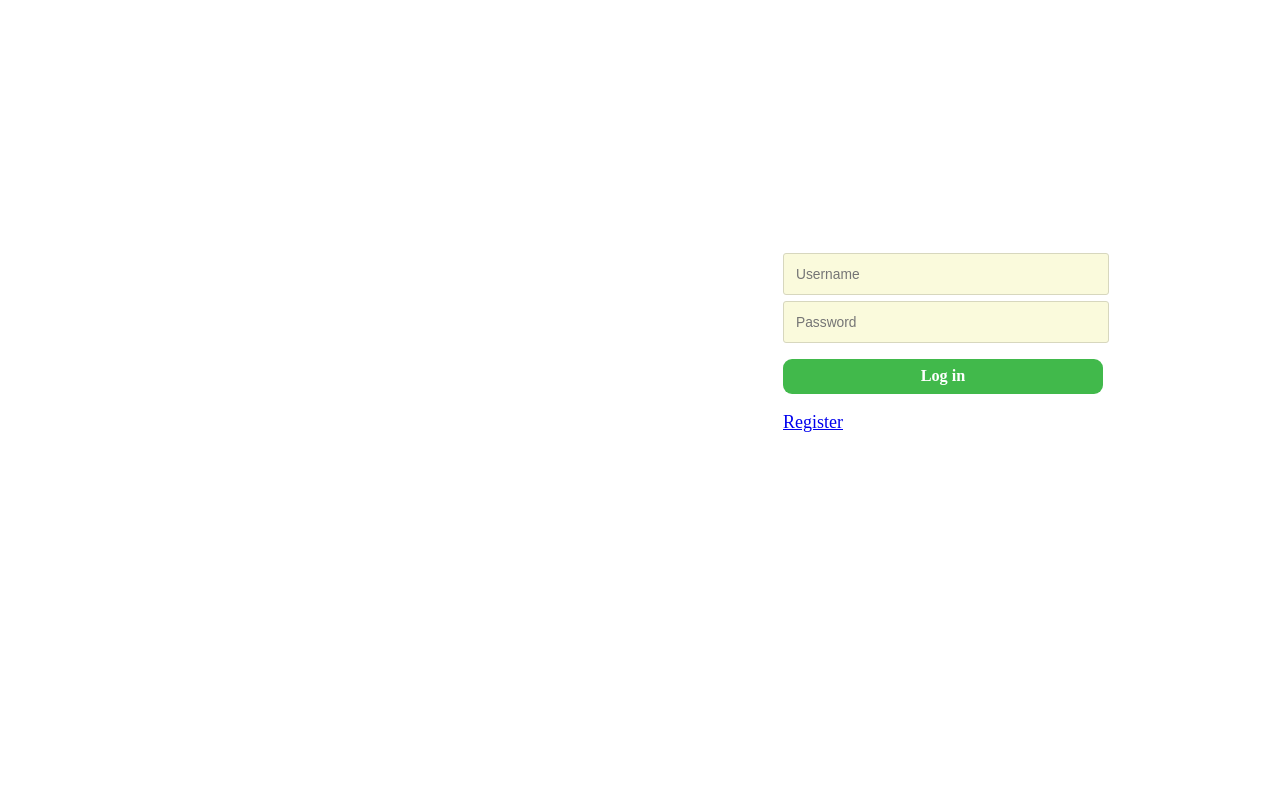
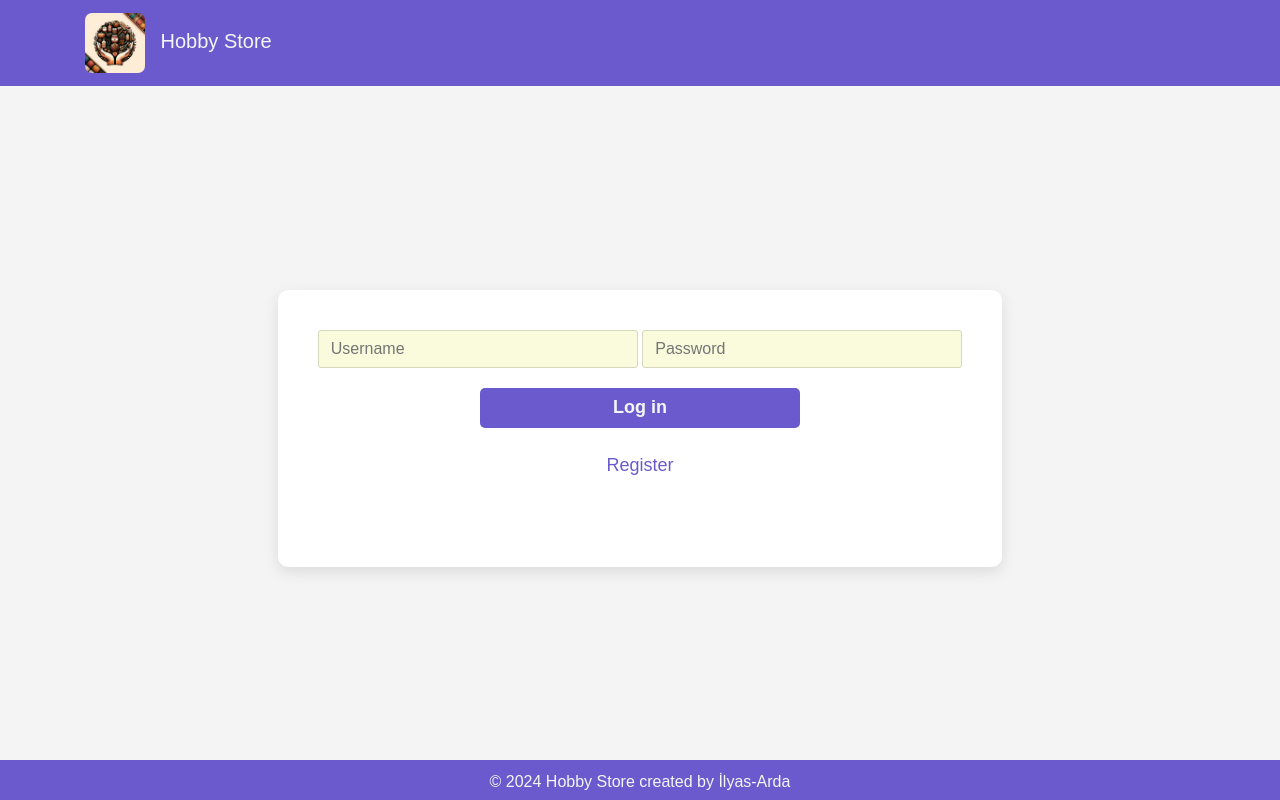
Before and after one commit to 1lyasm/hobby_store, a Flask app: page /login in a window 1280 px wide. Run offline with Flask 3, Linux system fonts and the light colour scheme; some libraries are stand-ins or nearby versions.

Commit message:
Style login page

```diff
--- a/templates/login.html
+++ b/templates/login.html
@@ -1,92 +1,134 @@
 <!DOCTYPE html>
 <html lang="en">
-
 <head>
     <meta charset="UTF-8">
-    <title> Login - Hobby store </title>
+    <title>Login - Hobby store</title>
 
+
+    <link rel="stylesheet" href="https://stackpath.bootstrapcdn.com/bootstrap/4.3.1/css/bootstrap.min.css">
     <style>
-        #uname_label,
-        #passw_label {
-            font-size: xx-large;
-            line-height: 70px;
+        body {
+            font-family: Arial, sans-serif; /* Consistent font */
+            background-color: #f4f4f4; /* Light background color */
+            display: flex;
+            align-items: center;
+            justify-content: center;
+            height: 100vh;
+            margin: 0;
+            padding-top: 56px;
         }
 
         #login_form {
-            margin-top: 250px;
-            margin-left: 775px;
+            background-color: white;
+            padding: 40px;
+            border-radius: 10px;
+            box-shadow: 0 5px 15px rgba(0,0,0,0.1);
+            text-align: center;
         }
 
         #uname_box,
         #passw_box {
             height: 38px;
             text-indent: 10px;
-            font-size: 0.365cm;
+            font-size: 16px;
             border-radius: 3px;
             width: 320px;
-            background-color: rgb(250, 250, 220);
-            border-width: 0.05cm;
-            border-style: solid;
-            border-color: rgb(215, 215, 190);
+            background-color: #fafadc;
+            border: 1px solid #d7d7be;
+            margin-bottom: 20px; /* Spacing between inputs */
         }
 
         #login_button {
-            height: 35px;
+            height: 40px;
             width: 320px;
-            border-radius: 9px;
-            font-size: 0.43cm;
+            border-radius: 5px;
+            font-size: 18px;
             font-weight: 600;
-            margin-left: 0px;
-            margin-top: -5px;
-            background-color: rgb(65, 185, 75);
-            border-color: turquoise;
-            color: white;
-            text-align: center;
+            background-color: #6A5ACD; /* Button color */
+            border: none;
+            color: #F5F5F5;
+            cursor: pointer;
         }
 
-        #boxes>* {
-            margin: 3px 0;
-        }
-
-        button {
-            all: unset;
+        #login_button:hover {
+            background-color: #695acd96; /* Hover effect */
         }
 
         #reg_link {
             font-size: large;
+            color: #6A5ACD; /* Link color to match the theme */
+            text-decoration: none;
+        }
+
+        #reg_link:hover {
+            text-decoration: underline;
         }
 
         #msg {
             font-size: x-large;
+            color: #6A5ACD;
+        }
+        .navbar-custom {
+            background-color: #6A5ACD; /* Adjust to match your logo's color */
+        }
+
+        .navbar-custom .navbar-brand,
+        .navbar-custom .nav-link {
+            color: #F5F5F5;
+        }
+
+        .navbar-custom .nav-link:hover {
+            color: #FFD700;
+        }
+
+        .navbar-brand img {
+            height: 60px;
+            margin-right: 10px;
+            border-radius: 7px;
+        }
+
+        .footer {
+            position: fixed;
+            bottom: 0;
+            width: 100%;
+            background-color: #6A5ACD;
+            color: #F5F5F5;
+            text-align: center;
+            padding: 10px 0;
+            height: 40px;
         }
     </style>
 </head>
 
 <body>
-    <form method="post" id="login_form">
+    <nav class="navbar navbar-expand-lg navbar-custom fixed-top">
+        <div class="container">
+            <a class="navbar-brand" href="{{url_for('home')}}">
+                <img src="/static/logo.jpeg" alt="Logo">
+                Hobby Store
+            </a>
+        </div>
+    </nav>
 
-        <div id="boxes">
-            <input type="text" name="uname" id="uname_box" placeholder="Username">
-            </input>
+    <div>
+        <form method="post" id="login_form">
+            <div id="boxes">
+                <input type="text" name="uname" id="uname_box" placeholder="Username">
+                <input type="password" name="passw" id="passw_box" placeholder="Password">
+            </div>
 
-            <br>
+            <button type="submit" id="login_button">Log in</button>
+            <br><br>
+            <a id="reg_link" href="/register">Register</a>
+            <br><br>
+            <label id="msg">{{ msg }}</label>
+        </form>
 
-            <input type="text" name="passw" id="passw_box" placeholder="Password">
-            </input>
-        </div>
+    </div>
 
-        <br>
 
-        <button type="submit" id="login_button">Log in</button>
-        <br>
-        <br>
-        <a id="reg_link" href="/register">Register</a>
-
-        <br>
-        <br>
-        <label id="msg">{{ msg }}</label>
-
-    </form>
+    <div class="footer">
+        <p>&copy; 2024 Hobby Store created by İlyas-Arda</p>
+    </div>
 </body>
-
 </html>
```
Also changed, not shown: static/logo.jpeg (added).
